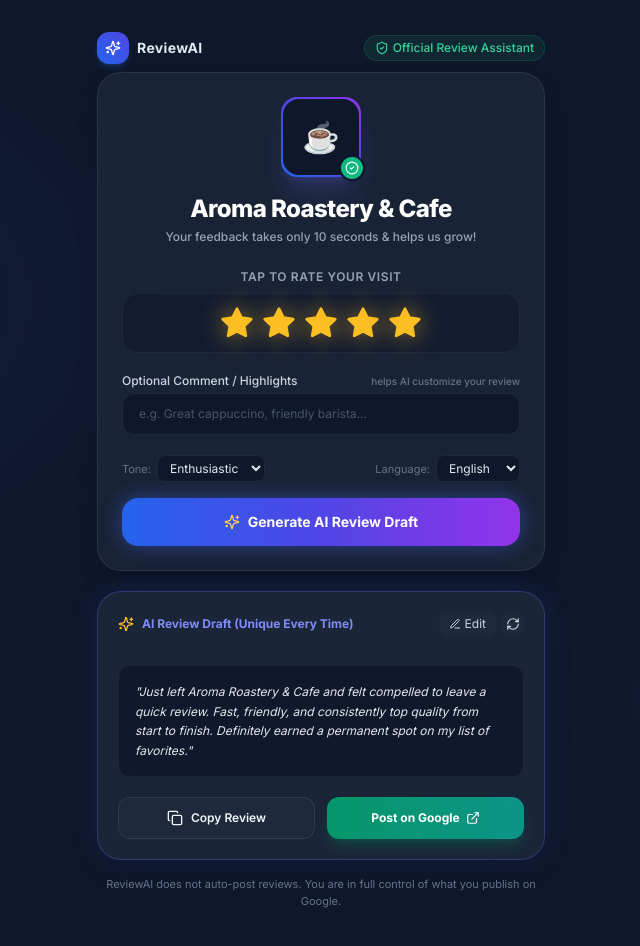
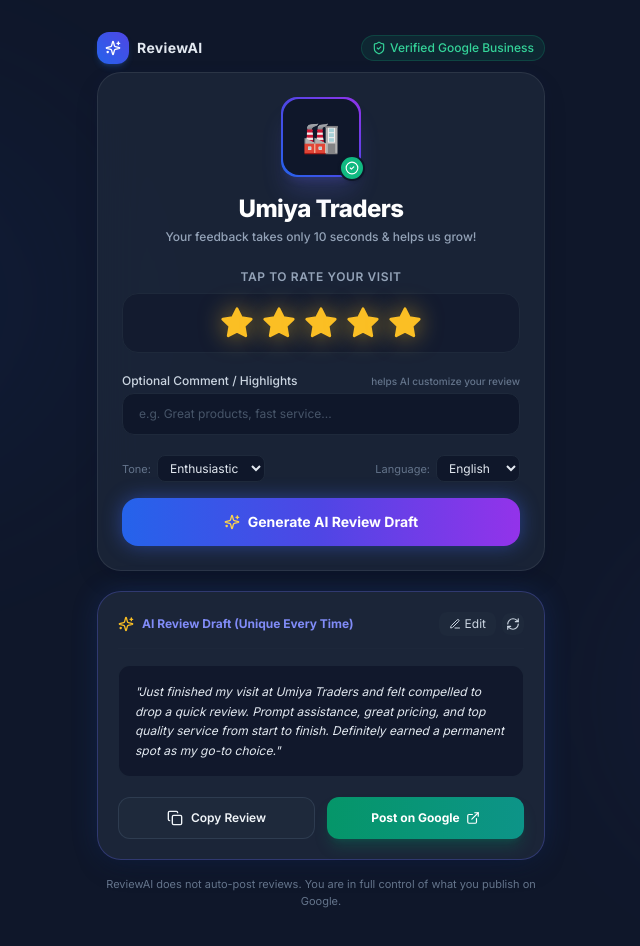
Before and after one commit to Shubh-Patel-07/ReviewPilot, a Next.js app in the folder frontend/: page /r/demo-business-123 in a window 1280 px wide. Shown: the top 946 px of the page, without its empty margins (319-959 px from the left). Built offline with nearby package versions, Linux system fonts and the light colour scheme.

Commit message:
feat: configure direct review action URL for Umiya Traders with automatic Google Maps popup trigger

```diff
--- a/frontend/src/app/(dashboard)/profile/page.tsx
+++ b/frontend/src/app/(dashboard)/profile/page.tsx
@@ -15,9 +15,9 @@
 } from 'lucide-react';
 
 export default function BusinessProfilePage() {
-  const [businessName, setBusinessName] = useState('Aroma Roastery & Cafe');
-  const [category, setCategory] = useState('Restaurant / Cafe');
-  const [googleUrl, setGoogleUrl] = useState('https://g.page/r/aroma-roastery-cafe/review');
+  const [businessName, setBusinessName] = useState('Umiya Traders');
+  const [category, setCategory] = useState('Retail & Wholesale');
+  const [googleUrl, setGoogleUrl] = useState('https://www.google.com/maps/place/Umiya+traders/@23.8500156,72.1210274,17z/data=!4m15!1m8!3m7!1s0x395c870e52c628c7:0xc460ce380999c40d!2sUmiya+traders!8m2!3d23.8500156!4d72.1210274!10e1!16s%2Fg%2F11ptz85sym!3m5!1s0x395c870e52c628c7:0xc460ce380999c40d!8m2!3d23.8500156!4d72.1210274!16s%2Fg%2F11ptz85sym?entry=ttu&action=write-review');
   const [website, setWebsite] = useState('https://aromaroastery.com');
   const [phone, setPhone] = useState('+1 (555) 234-5678');
   const [email, setEmail] = useState('contact@aromaroastery.com');
--- a/frontend/src/app/r/[businessId]/page.tsx
+++ b/frontend/src/app/r/[businessId]/page.tsx
@@ -14,15 +14,13 @@
   Building2,
   CheckCircle2,
   X,
-  Zap,
-  MousePointerClick,
 } from 'lucide-react';
 
 export default function CustomerQRReviewPage() {
   const params = useParams();
-  const businessId = (params?.businessId as string) || 'demo-business';
+  const businessId = (params?.businessId as string) || 'umiya-traders';
 
-  const [businessName, setBusinessName] = useState<string>('Aroma Roastery & Cafe');
+  const [businessName, setBusinessName] = useState<string>('Umiya Traders');
   const [rating, setRating] = useState<number>(5);
   const [feedback, setFeedback] = useState<string>('');
   const [aiDraft, setAiDraft] = useState<string>('');
@@ -33,18 +31,36 @@
   const [selectedLanguage, setSelectedLanguage] = useState<string>('English');
   const [selectedTone, setSelectedTone] = useState<string>('Enthusiastic');
 
-  // Dynamic Google Review URL from Business Profile
-  const [googleReviewUrl, setGoogleReviewUrl] = useState<string>(
-    'https://search.google.com/local/writereview?placeid=ChIJN1t_tDeuEmsRUsoyG83frY4'
-  );
+  // Exact Google Review Direct Action Link for Umiya Traders
+  const UMIYA_DIRECT_LINK = 'https://www.google.com/maps/place/Umiya+traders/@23.8500156,72.1210274,17z/data=!4m15!1m8!3m7!1s0x395c870e52c628c7:0xc460ce380999c40d!2sUmiya+traders!8m2!3d23.8500156!4d72.1210274!10e1!16s%2Fg%2F11ptz85sym!3m5!1s0x395c870e52c628c7:0xc460ce380999c40d!8m2!3d23.8500156!4d72.1210274!16s%2Fg%2F11ptz85sym?entry=ttu&action=write-review';
+
+  const [googleReviewUrl, setGoogleReviewUrl] = useState<string>(UMIYA_DIRECT_LINK);
+
+  // Helper to ensure URL triggers Google's Direct Review Popup
+  const getDirectReviewUrl = (rawUrl: string) => {
+    let url = rawUrl.trim();
+    if (!url.startsWith('http://') && !url.startsWith('https://')) {
+      url = `https://${url}`;
+    }
+    // If it's a standard google maps place link and missing action=write-review, append it
+    if (url.includes('google.com/maps') && !url.includes('action=write-review')) {
+      url += url.includes('?') ? '&action=write-review' : '?action=write-review';
+    }
+    return url;
+  };
 
   useEffect(() => {
     if (typeof window !== 'undefined') {
       const savedUrl = localStorage.getItem('google_review_url');
-      if (savedUrl) setGoogleReviewUrl(savedUrl);
+      if (savedUrl) {
+        setGoogleReviewUrl(getDirectReviewUrl(savedUrl));
+      } else {
+        localStorage.setItem('google_review_url', UMIYA_DIRECT_LINK);
+      }
 
       const savedName = localStorage.getItem('business_name');
       if (savedName) setBusinessName(savedName);
+      else localStorage.setItem('business_name', 'Umiya Traders');
     }
   }, []);
 
@@ -52,19 +68,19 @@
   const generateUniqueReview = () => {
     setIsGenerating(true);
     setTimeout(() => {
-      const bName = businessName || 'this business';
+      const bName = businessName || 'Umiya Traders';
       const openings5 = [
-        `Stopped by ${bName} today and was thoroughly impressed.`,
-        `Honestly, ${bName} exceeded what I was expecting.`,
-        `Just left ${bName} and felt compelled to leave a quick review.`,
-        `I've been hearing great things about ${bName} and finally gave them a try.`,
-        `Can't say enough good things about my visit to ${bName} today.`,
+        `Stopped by ${bName} today and was thoroughly impressed with their collection and service.`,
+        `Honestly, ${bName} exceeded what I was expecting. Excellent quality products!`,
+        `Just finished my visit at ${bName} and felt compelled to drop a quick review.`,
+        `I've been dealing with ${bName} for a while now and they never disappoint.`,
+        `Can't say enough good things about my experience at ${bName}.`,
       ];
 
       const openings4 = [
-        `Had a really solid experience at ${bName}.`,
-        `Overall very pleased with my visit to ${bName}.`,
-        `Consistently good service and quality at ${bName}.`,
+        `Had a really solid experience at ${bName}. Good quality and fair pricing.`,
+        `Overall very pleased with my purchase from ${bName}.`,
+        `Consistently good service and genuine items at ${bName}.`,
       ];
 
       const openings3 = [
@@ -73,25 +89,25 @@
       ];
 
       const details = [
-        feedback ? `Loved that ${feedback}. Everything was handled with great care and attention.` : "The atmosphere was welcoming and the team was genuinely attentive throughout.",
-        feedback ? `Highlight of the visit was definitely ${feedback}.` : "The quality stood out immediately and the staff made sure every detail was taken care of.",
-        feedback ? `Really appreciated how ${feedback}.` : "Fast, friendly, and consistently top quality from start to finish.",
+        feedback ? `Loved that ${feedback}. Everything was handled with great care and professionalism.` : "The customer service was friendly, knowledgeable, and genuinely helpful throughout.",
+        feedback ? `Highlight of the visit was definitely ${feedback}.` : "Product quality stood out immediately and the team made sure everything went smoothly.",
+        feedback ? `Really appreciated how ${feedback}.` : "Prompt assistance, great pricing, and top quality service from start to finish.",
       ];
 
       const endings = [
-        "Will definitely be returning again soon!",
-        "10/10 recommend checking them out if you haven't already.",
-        "Couldn't have asked for a better overall experience.",
-        "Definitely earned a permanent spot on my list of favorites.",
+        "Will definitely be coming back again soon!",
+        "10/10 recommend checking out Umiya Traders if you haven't already.",
+        "Couldn't have asked for a better overall buying experience.",
+        "Definitely earned a permanent spot as my go-to choice.",
       ];
 
       let draft = '';
       if (rating === 5) {
         draft = `${openings5[Math.floor(Math.random() * openings5.length)]} ${details[Math.floor(Math.random() * details.length)]} ${endings[Math.floor(Math.random() * endings.length)]}`;
       } else if (rating === 4) {
-        draft = `${openings4[Math.floor(Math.random() * openings4.length)]} ${details[Math.floor(Math.random() * details.length)]} Will be back again!`;
+        draft = `${openings4[Math.floor(Math.random() * openings4.length)]} ${details[Math.floor(Math.random() * details.length)]} Will visit again!`;
       } else {
-        draft = `${openings3[Math.floor(Math.random() * openings3.length)]} ${feedback ? feedback : 'Staff was polite.'} Hoping for an even better visit next time.`;
+        draft = `${openings3[Math.floor(Math.random() * openings3.length)]} ${feedback ? feedback : 'Staff was polite.'} Hoping for an even better experience next time.`;
       }
 
       setAiDraft(draft);
@@ -117,13 +133,10 @@
     // 2. Show floating action guidance bar
     setShowFloatingActionBar(true);
 
-    // 3. Format URL cleanly with http/https prefix
-    let targetUrl = googleReviewUrl.trim();
-    if (!targetUrl.startsWith('http://') && !targetUrl.startsWith('https://')) {
-      targetUrl = `https://${targetUrl}`;
-    }
+    // 3. Format URL with Google's direct review trigger
+    const targetUrl = getDirectReviewUrl(googleReviewUrl);
 
-    // 4. Open business's exact Google Review link in new tab
+    // 4. Open direct review popup link in new tab
     window.open(targetUrl, '_blank');
   };
 
@@ -142,7 +155,7 @@
           <span className="text-sm font-bold tracking-wide text-slate-200">ReviewAI</span>
         </div>
         <span className="text-xs px-2.5 py-1 rounded-full bg-emerald-500/10 text-emerald-400 border border-emerald-500/20 flex items-center gap-1 font-medium">
-          <ShieldCheck className="w-3.5 h-3.5" /> Official Review Assistant
+          <ShieldCheck className="w-3.5 h-3.5" /> Verified Google Business
         </span>
       </header>
 
@@ -154,7 +167,7 @@
           <div className="relative mx-auto w-20 h-20">
             <div className="w-20 h-20 rounded-2xl bg-gradient-to-tr from-blue-600 via-indigo-600 to-purple-600 p-0.5 shadow-xl shadow-indigo-500/20">
               <div className="w-full h-full rounded-2xl bg-slate-900 flex items-center justify-center text-3xl font-extrabold text-white">
-                ☕
+                🏭
               </div>
             </div>
             <div className="absolute -bottom-1 -right-1 bg-emerald-500 text-white rounded-full p-1 border-2 border-slate-900 shadow">
@@ -207,7 +220,7 @@
               type="text"
               value={feedback}
               onChange={(e) => setFeedback(e.target.value)}
-              placeholder="e.g. Great cappuccino, friendly barista..."
+              placeholder="e.g. Great products, fast service..."
               className="w-full px-4 py-3 rounded-xl bg-slate-950 border border-slate-800 text-white text-xs placeholder:text-slate-600 focus:outline-none focus:ring-2 focus:ring-blue-600 transition-all"
             />
           </div>
@@ -302,7 +315,7 @@
               </p>
             )}
 
-            {/* Action Buttons: Copy & Open Google Review */}
+            {/* Action Buttons: Copy & Open Direct Google Review */}
             <div className="grid grid-cols-2 gap-3 pt-1">
               <button
                 onClick={handleCopy}
@@ -328,7 +341,7 @@
         <div className="fixed bottom-6 right-6 z-50 max-w-sm w-full card-stripe-glow rounded-3xl p-5 border border-emerald-500/40 shadow-2xl space-y-3 animate-in slide-in-from-bottom duration-300">
           <div className="flex items-center justify-between">
             <span className="text-xs font-bold text-emerald-400 flex items-center gap-1.5">
-              <Check className="w-4 h-4" /> Review Copied! Ready to Paste
+              <Check className="w-4 h-4" /> Review Copied! Direct Popup Opened
             </span>
             <button
               onClick={() => setShowFloatingActionBar(false)}
@@ -340,7 +353,7 @@
 
           <div className="p-3 rounded-2xl bg-slate-950/90 border border-slate-800 text-xs space-y-2">
             <div className="flex items-center justify-between text-[11px] text-slate-400">
-              <span>On Google's Popup Screen:</span>
+              <span>On Umiya Traders Google Page:</span>
               <span className="text-amber-400 font-bold">⭐ Tap 5th Star</span>
             </div>
             <div className="flex items-center gap-2">
```
